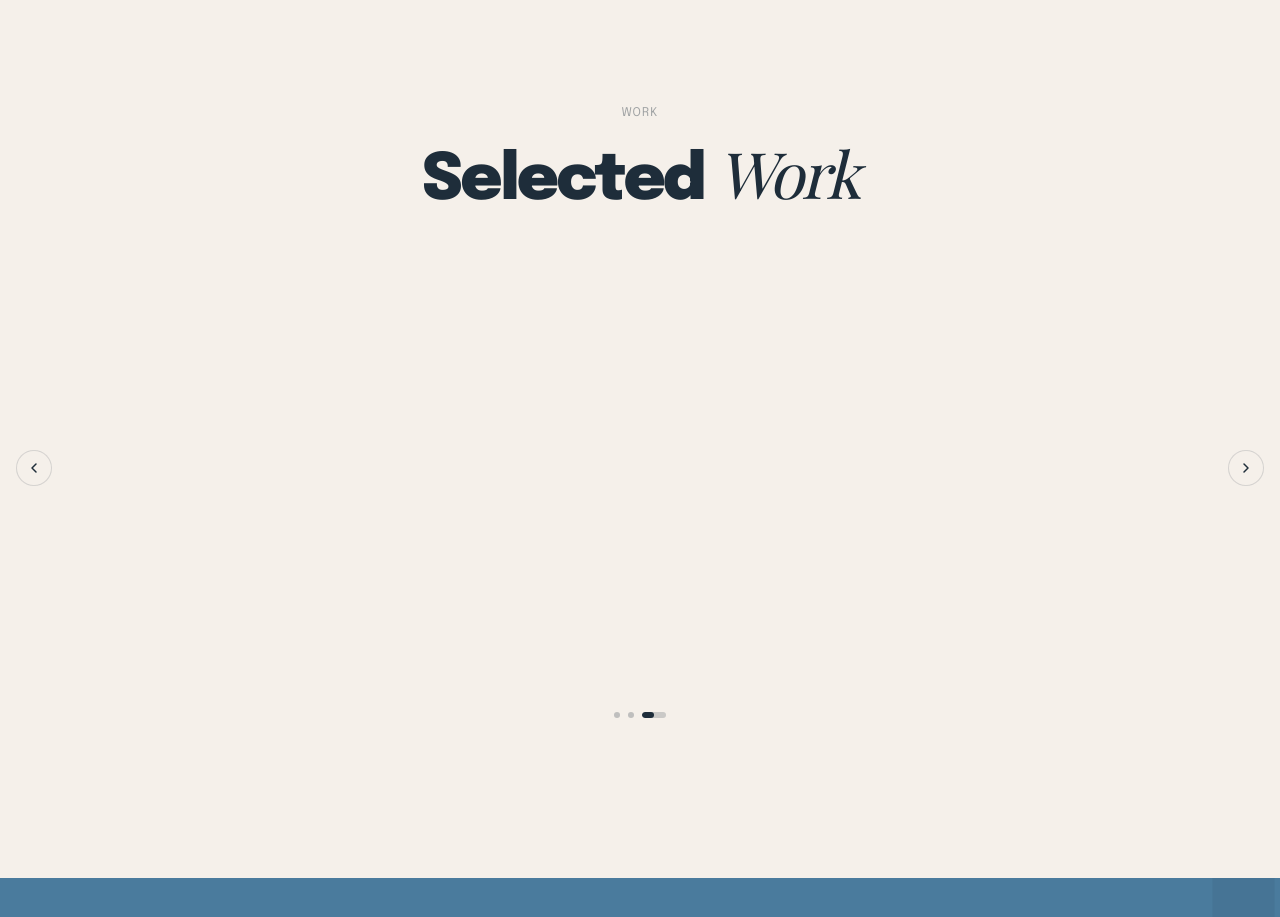
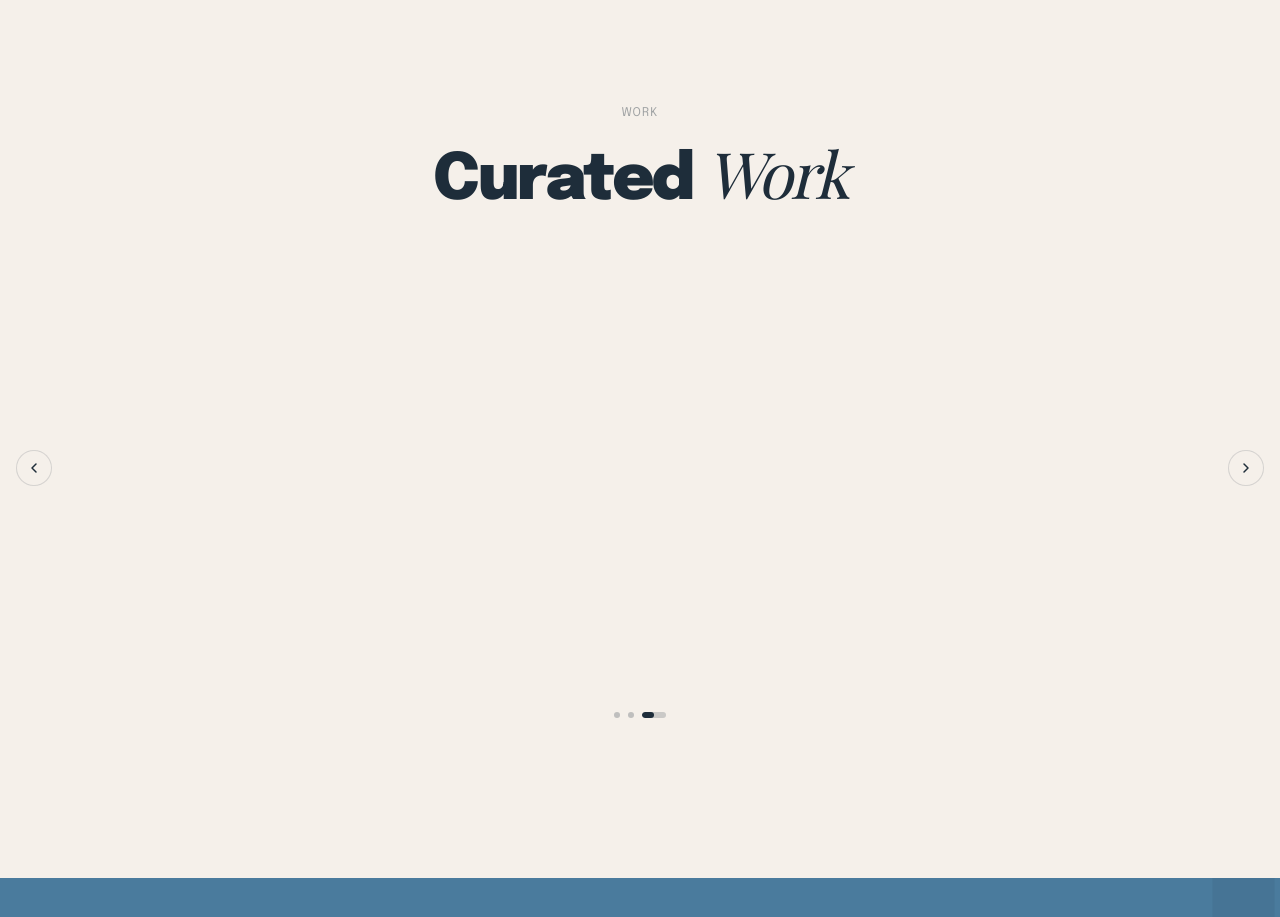
Before and after one commit to gabriela-chirinos/Chirinos_Portfolio, a Next.js app: page / in a window 1280 px wide. Shown: the part 3640-4557 px from the top of the page. Built offline with nearby package versions, Linux system fonts and the light colour scheme.

Commit message:
title change

```diff
--- a/src/components/Work.tsx
+++ b/src/components/Work.tsx
@@ -248,7 +248,7 @@ export default function Work() {
             className="font-epilogue font-black text-slate-navy leading-tight"
             style={{ fontSize: 'clamp(31px, 5vw, 72px)', letterSpacing: '-0.04em' }}
           >
-            Selected{' '}
+            Curated{' '}
             <span className="playfair-italic">Work</span>
           </h2>
         </div>
```
